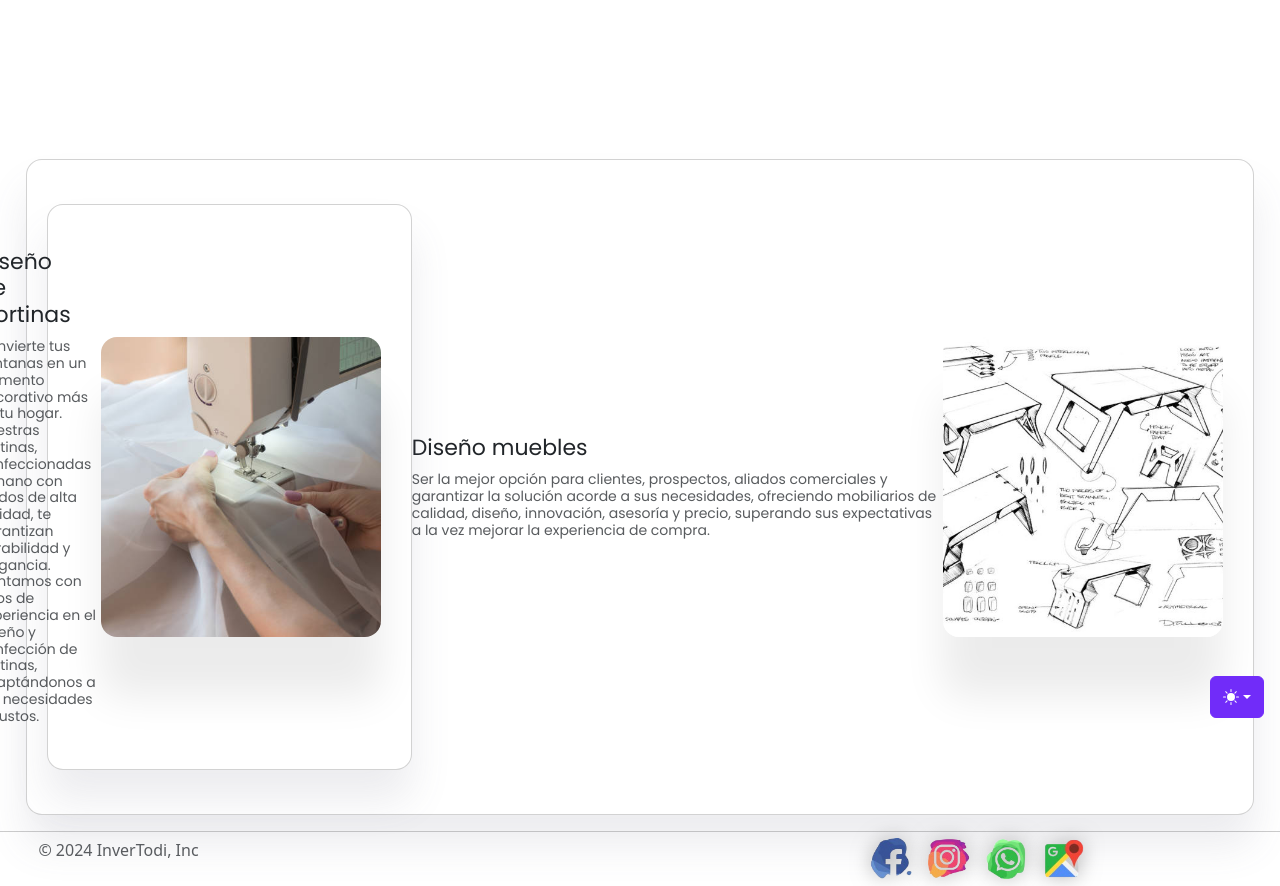
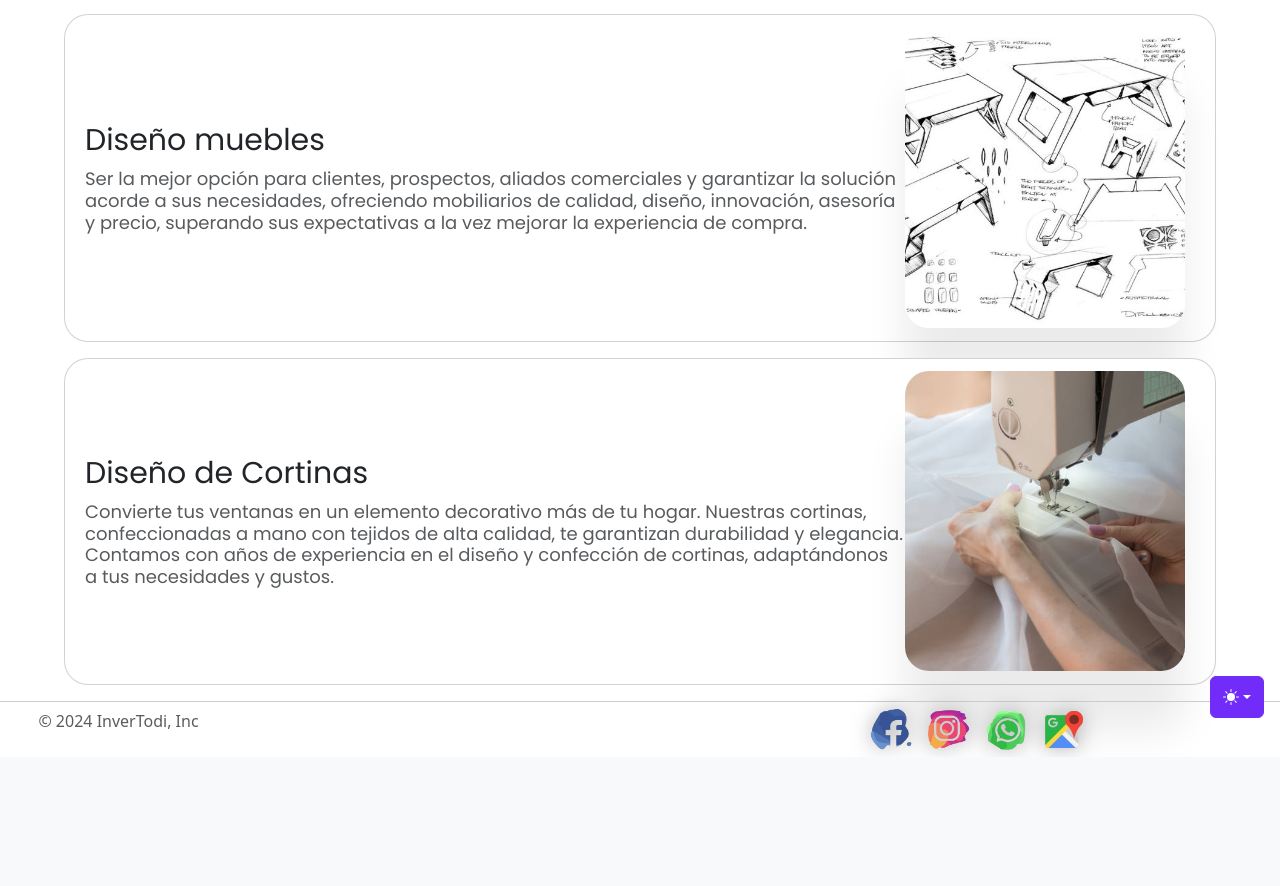
Before and after one commit to cristiantodi/Inventario_Django, a Django app: page /servicios/ in a window 1280 px wide. Shown: the part 66-952 px from the top of the page. After the commit the page ends 821 px from the top, so only its background shows below. Run offline with Django 5.2, Linux system fonts and the light colour scheme; data comes from the database, SQL or seed files in the repository; both versions use the stored data as it was after the commit; some libraries are stand-ins or nearby versions.

Commit message:
:waning_crescent_moon: Terminando CSS Servicios, continuar con Home

```diff
--- a/appInventodi/static/css/style.css
+++ b/appInventodi/static/css/style.css
@@ -182,18 +182,25 @@ background-color: #0056b3; /* Fondo azul más oscuro al pasar por encima */
   align-items: center;
 }
 
-.card {
+.card-service {
   display: flex  ;
+  margin: 1rem 0 0 0;
   align-items: center;
-  width: 90vw;
+  width: 90%;
   /* max-width: 650px; */
-  padding: 44px 30px 44px 20px;
-  /* background: var(--card); */
+  padding: 1% 30px 1% 20px;
+  /* background: var(--card-service); */
   border-radius: 24px;
   flex-direction: row-reverse;
+  color: var(--bs-body-color);
+  border: var(--bs-card-border-width) solid var(--bs-card-border-color);
+  --bs-card-border-width: var(--bs-border-width);
+  --bs-card-border-color: var(--bs-border-color-translucent);
+  --bs-card-bg: var(--bs-body-bg);
+  background-color: var(--bs-card-bg);
 }
 
-.card img {
+.card-service-img {
   max-width: 280px;
   width: 36vw;
   height: 300px;
@@ -205,22 +212,22 @@ background-color: #0056b3; /* Fondo azul más oscuro al pasar por encima */
   transition: border-radius 0.3s;
 }
 
-.card h2 {
-  font-size: 22px;
+.card-service h2 {
+  font-size: 30px;
   font-weight: 400;
   margin-top: 0;
   margin-right: 30px;
   margin-bottom: 10px;
 }
 
-.card h3 {
-  font-size: 14px;
+.card-service h3 {
+  font-size: 18px;
   font-weight: 400;
   margin: 0;
   opacity: 0.75;
 }
 
-.card p {
+.card-service p {
   font-size: 13px;
   font-weight: 400;
   margin-bottom: 30px;
--- a/appInventodi/templates/home.html
+++ b/appInventodi/templates/home.html
@@ -78,11 +78,11 @@
                         <div class="">
                             <img class="image-one" title="{{producto.nombre}}" src="{{producto.imagen.url}}" width="100%" height="225">
                             <div class="card-body" style="text-align: start; margin: 0 !important;">
-                                <p style="margin: 0;">{{producto.nombre}}</p>
-                                <p style="margin: 0;" >{{producto.contenido}}</p>
+                                <h6 style="margin:0.5rem 0 0 0">{{producto.nombre}}</h6>
+                                <!-- <p style="margin: 0; font-weight: 500;">{{producto.contenido}}</p> -->
                                 {% if producto.cantidad > 0 %}
                                     <div class="" style="text-align: end;">
-                                        <small>$ {{producto.precio|intcomma}}</small>
+                                        <small style="font-weight: 500;">$ {{producto.precio|intcomma}}</small>
                                     </div>
                                 {% else %}
                                     <div class="" style="text-align: end;">
--- a/servicios/templates/servicios.html
+++ b/servicios/templates/servicios.html
@@ -12,45 +12,22 @@
 
 {% block content %}
 <link rel="preconnect" href="https://fonts.googleapis.com" />
-    <link rel="preconnect" href="https://fonts.gstatic.com" crossorigin />
-    <link
-      href="https://fonts.googleapis.com/css2?family=Poppins:wght@300;400;500&display=swap"
-      rel="stylesheet"
-    />
-    <link
-      rel="stylesheet"
-      href="https://cdnjs.cloudflare.com/ajax/libs/font-awesome/6.5.1/css/all.min.css"
-      integrity="sha512-DTOQO9RWCH3ppGqcWaEA1BIZOC6xxalwEsw9c2QQeAIftl+Vegovlnee1c9QX4TctnWMn13TZye+giMm8e2LwA=="
-      crossorigin="anonymous"
-      referrerpolicy="no-referrer"
-    />
+<link rel="preconnect" href="https://fonts.gstatic.com" crossorigin />
+<link href="https://fonts.googleapis.com/css2?family=Poppins:wght@300;400;500&display=swap" rel="stylesheet"/>
+<link rel="stylesheet" href="https://cdnjs.cloudflare.com/ajax/libs/font-awesome/6.5.1/css/all.min.css" integrity="sha512-DTOQO9RWCH3ppGqcWaEA1BIZOC6xxalwEsw9c2QQeAIftl+Vegovlnee1c9QX4TctnWMn13TZye+giMm8e2LwA==" crossorigin="anonymous" referrerpolicy="no-referrer"/>
 
 <div class="contenedor">
-    <hr class="featurette-divider">
+    <!-- <hr class="featurette-divider"> -->
     {% for servicio in servicios %}
-        <div class="card">
-            <img class="bd-placeholder-img bd-placeholder-img-lg featurette-image img-fluid mx-auto" width="500" height="500" preserveAspectRatio="xMidYMid slice"  src="{{servicio.imagen.url}}">
+        <div class="card-service">
+            <img class="card-service-img bd-placeholder-img bd-placeholder-img-lg featurette-image img-fluid mx-auto" width="500" height="500" preserveAspectRatio="xMidYMid slice"  src="{{servicio.imagen.url}}">
             <div>
                 <div>
                     <h2>{{servicio.titulo}}</h2>
                     <h3>{{servicio.contenido}}</h3>
-                    <!-- <p>
-                        {{servicio.contenido}}
-                    </p> -->
-                <!-- </div>
-                <div class="socials">
-                    <button>
-                    <i class="fa-brands fa-dribbble"></i>
-                    </button>
-                    <button>
-                    <i class="fa-brands fa-pinterest"></i>
-                    </button>
-                    <button>
-                    <i class="fa-brands fa-codepen"></i>
-                    </button>
-                </div> -->
+                </div>
             </div>
         </div>
     {% endfor %}
-</div>
+
 {% endblock %}
```
Also changed, not shown: other parts of appInventodi/static/css/style.css (+15 -15 lines), db.sqlite3, media/servicios/Costurera.jpg (added).
